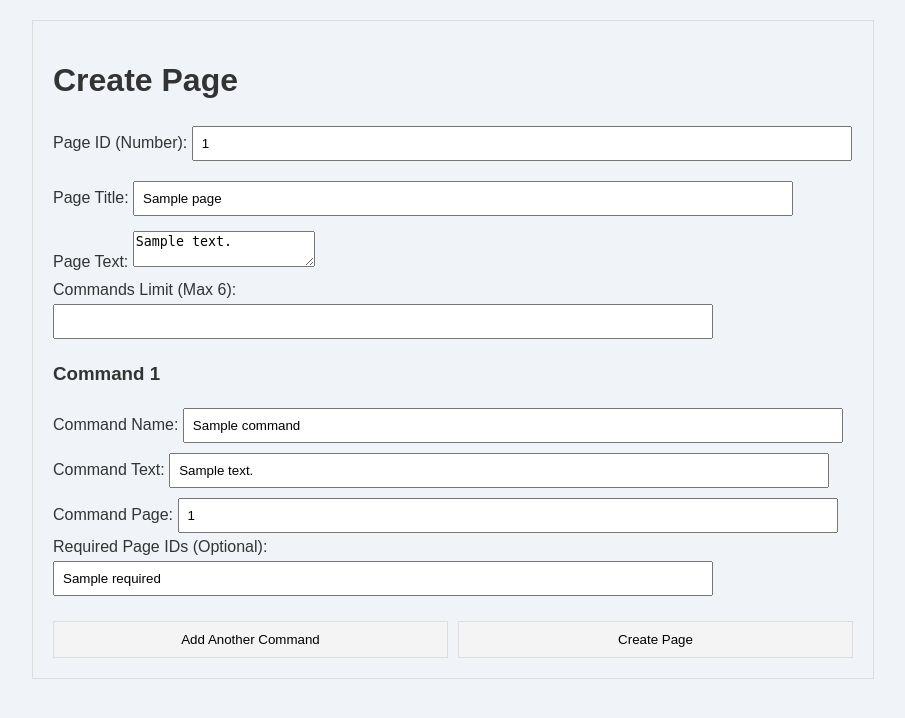
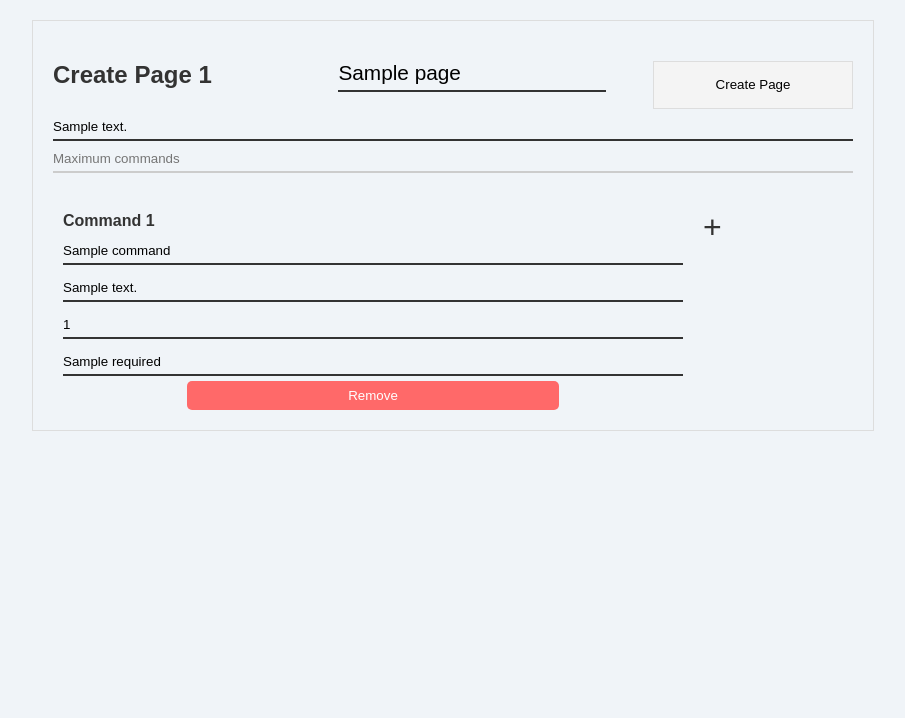
Before and after one commit to LAMagicx/coverse, a Python web app: template web_app/templates/create.html in a window 1280 px wide. Shown: the part 58-776 px from the top of the page, without its empty margins (187-1092 px from the left). Run offline with Jinja, Linux system fonts and the light colour scheme; the template is opened without the code that fills it: most values are stand-ins (such as "Sample title", 1, 10 or a date in 2020).

Commit message:
fix: adding better css for create form + bunch of bug fixes

```diff
--- a/api/ml-requirements.txt
+++ b/api/ml-requirements.txt
@@ -1 +1,2 @@
 spacy
+fastembed
--- a/api/requirements.txt
+++ b/api/requirements.txt
@@ -6,7 +6,6 @@ pydantic
 pyjwt
 passlib
 bcrypt
-fastembed
 python-json-logger
 loguru
 slowapi
--- a/web_app/static/styles.css
+++ b/web_app/static/styles.css
@@ -104,21 +104,13 @@ header h1 {
     padding: 20px;
 }
 
-.input-container {
-    margin: 10px 0;
-}
 
 .button-container {
     margin-top: 20px;
 }
 
-input {
-    padding: 8px;
-    width: 80%;
-    margin: 5px 0;
-}
 
-button {
+.button-container button {
     padding: 10px 20px;
     cursor: pointer;
 }
@@ -132,3 +124,129 @@ a {
   color: inherit; /* blue colors for links too */
   text-decoration: inherit; /* no underline */
 }
+
+#main-content {
+  display: grid;
+  grid-template-columns: auto;
+  grid-template-rows: auto auto 1fr 2fr;
+  grid-template-areas:
+    "title"
+    "error"
+    "text"
+    "commands";
+}
+
+#main-content .error {
+  grid-area: error;
+}
+
+#title-content {
+  grid-area: title;
+  display: flex;
+  justify-content: space-between;
+}
+
+#title-content h2 {
+  margin-right: 5%;
+}
+
+#text-content {
+  grid-area: text;
+}
+
+#command-content {
+  grid-area: commands;
+  overflow-x: auto;
+  white-space: nowrap;
+  display: flex;
+  flex-direction: row;
+}
+
+.command {
+  display: flex;
+  flex-direction: column;
+  margin: 0 10px;
+  width: 100%;
+  min-width: 140px;
+}
+
+
+#add-command-button {
+    cursor: pointer;
+    font-size: 2em;
+}
+
+.input-container {
+  position: relative;
+  margin: 5px 0;
+  height: auto;
+}
+
+.input-container input {
+  width: 100%;
+  border: none;
+  border-bottom: 2px solid #ccc;
+  padding: 5px 0;
+  background-color: transparent;
+  outline: none;
+}
+
+.input-container input:focus ~ .label,
+.input-container input:valid ~ .label {
+  top: -20px;
+  font-size: 16px;
+  color: #333;
+}
+
+.input-container .underline {
+  position: absolute;
+  bottom: 0;
+  left: 0;
+  height: 2px;
+  width: 100%;
+  background-color: #333;
+  transform: scaleX(0);
+  transition: all 0.3s ease;
+}
+
+.input-container input:focus ~ .underline,
+.input-container input:valid ~ .underline {
+  transform: scaleX(1);
+}
+
+.command h4 {
+  margin: 3px 0;
+}
+
+#page-title-container {
+  margin: 0px 0 0 5%;
+  padding: 10px 0;
+}
+
+#page-title-container input{
+  font-size: 1.3em;
+}
+
+.remove-button {
+    background-color: #FF6969;
+    width: 60%;
+    margin: 0 auto;
+    color: white;
+    border: none;
+    border-radius: 5px;
+    padding: 7px 7px;
+    cursor: pointer;
+    transition: background-color 0.3s ease-in-out;
+}
+
+.remove-button:hover {
+    background-color: #FF4444;
+}
+
+#add-command-button {
+  width: fit-content;
+}
+
+#create-page-button {
+  min-width: 200px;
+}
--- a/web_app/templates/create.html
+++ b/web_app/templates/create.html
@@ -1,106 +1,155 @@
 {% extends 'base.html' %}
 
 {% block content %}
-  <h1>Create Page</h1>
 
+<form id="create-page-form" method="post" action="/create/{{ page_id }}">
+  <div id="main-content">
     {% if error %}
     <p class="error">{{ error }}</p>
     {% endif %}
-
-  <form id="create-page-form" method="post" action="/create/{{ page_id }}">
-      <div class="input-container">
-          <label for="page-id">Page ID (Number):</label>
-          <input type="number" id="page-id" name="id" value="{{ page_id }}" required readonly>
+    <div id="title-content">
+      <h2>Create Page {{ page_id }}</h2>
+      <div id="page-title-container">
+        <div class="input-container" id="page-title-input">
+          <input type="text" id="page-title" name="title" placeholder="Page Title" {% if page %} value="{{ page.title }}" {% endif %} required>
+          <div class="underline"></div>
+        </div>
+      </div>
+      <div class="button-container">
+        <button id="create-page-button" type="submit">Create Page</button>
+      </div>
     </div>
 
+    <div id="text-content">
       <div class="input-container">
-          <label for="page-title">Page Title:</label>
-          <input type="text" id="page-title" name="title" {% if page %} value="{{ page.title }}" {% endif %} required>
+        <input id="page-text" name="text" placeholder="Page Text" {% if page %}value="{{ page.text }}"{% endif %} required>
+        <div class="underline"></div>
+      </div>
+      <div class="input-container">
+        <input type="number" id="commands-limit" placeholder="Maximum commands" name="limit" min="1" max="6" {% if page %} value="{{ page.limit }}" {% endif %} required>
+        <div class="underline"></div>
+      </div>
     </div>
 
+    <div id="command-content">
+      {% if page %}
+        {% for command in page.commands %}
+          <div class="command" id="command-{{ loop.index }}">
+            <h4>Command {{ loop.index }}</h4>
             <div class="input-container">
-          <label for="page-text">Page Text:</label>
-          <textarea id="page-text" name="text" required>{% if page %}{{ page.text }}{% endif %}</textarea>
+              <input type="text" id="command-name-{{ loop.index - 1 }}" name="commands[{{ loop.index - 1 }}][name]" value="{{ command.name }}" placeholder="Command Title" required>
+              <div class="underline"></div>
             </div>
-
             <div class="input-container">
-          <label for="commands-limit">Commands Limit (Max 6):</label>
-          <input type="number" id="commands-limit" name="limit" min="1" max="6" {% if page %} value="{{ page.limit }}" {% endif %} required>
+              <input type="text" id="command-text-{{ loop.index - 1 }}" name="commands[{{ loop.index - 1 }}][text]" value="{{ command.text }}" placeholder="Command Text" required>
+              <div class="underline"></div>
             </div>
-
-      {% if page %}
-      <div id="commands-container">
-          {% for command in page.commands %}
-          <div class="command-group">
-              <h3>Command {{ loop.index }}</h3>
-              <label for="command-name-{{ loop.index - 1 }}">Command Name:</label>
-              <input type="text" id="command-name-{{ loop.index - 1 }}" name="commands[{{ loop.index -1 }}][name]" value="{{ command.name }}" required>
-
-              <label for="command-text-{{ loop.index - 1}}">Command Text:</label>
-              <input type="text" id="command-text-{{ loop.index - 1 }}" name="commands[{{ loop.index - 1 }}][text]" value="{{ command.text }}" required>
-
-              <label for="command-page-{{ loop.index - 1 }}">Command Page:</label>
-              <input type="text" id="command-page-{{ loop.index - 1 }}" name="commands[{{ loop.index - 1 }}][page]" value="{{ command.page }}" required>
-
-              <label for="required-page-ids-{{ loop.index - 1 }}">Required Page IDs (Optional):</label>
-              <input type="text" id="required-page-ids-{{ loop.index - 1 }}" name="commands[{{ loop.index - 1 }}][required]" value="{{ command.required|join(', ') }}" placeholder="Comma-separated list">
+            <div class="input-container">
+              <input type="text" id="command-page-{{ loop.index - 1 }}" name="commands[{{ loop.index - 1 }}][page]" value="{{ command.page }}" placeholder="Command Page" required>
+              <div class="underline"></div>
+            </div>
+            <div class="input-container">
+              <input type="text" id="required-page-ids-{{ loop.index - 1 }}" name="commands[{{ loop.index - 1 }}][required]" value="{{ command.required|join(', ') }}" placeholder="Required Pages">
+              <div class="underline"></div>
+            </div>
+            <button class="remove-button" onclick="removeCommand(this);">Remove</button>
           </div>
         {% endfor %}
+      {% else %}
+        <div class="command" id="command-1">
+          <h4>Command 1</h4>
+          <div class="input-container">
+            <input type="text" id="command-name-0" name="commands[0][name]" placeholder="Command Title" required>
+            <div class="underline"></div>
           </div>
-      {% else %}
-      <div id="commands-container">
-          <!-- Initial command input fields -->
-          <div class="command-group">
-              <h3>Command 1</h3>
-              <label for="command-name-0">Command Name:</label>
-              <input type="text" id="command-name-0" name="commands[0][name]" required>
-
-              <label for="command-text-0">Command Text:</label>
-              <input type="text" id="command-text-0" name="commands[0][text]" required>
-
-              <label for="command-page-0">Command Page:</label>
-              <input type="text" id="command-page-0" name="commands[0][page]" required>
-
-              <label for="required-page-ids-0">Required Page IDs (Optional):</label>
-              <input type="text" id="required-page-ids-0" name="commands[0][required]" placeholder="Comma-separated list">
+          <div class="input-container">
+            <input type="text" id="command-text-0" name="commands[0][text]" placeholder="Command Text" required>
+            <div class="underline"></div>
           </div>
+          <div class="input-container">
+            <input type="text" id="command-page-0" name="commands[0][page]" placeholder="Command Page" required>
+            <div class="underline"></div>
+          </div>
+          <div class="input-container">
+            <input type="text" id="required-page-ids-0" name="commands[0][required]" placeholder="Required Pages">
+            <div class="underline"></div>
+          </div>
+          <button class="remove-button" onclick="removeCommand(this);">Remove</button>
         </div>
       {% endif %}
-
-      <div class="button-container">
-          <button type="button" id="add-command-btn">Add Another Command</button>
-          <button type="submit">Create Page</button>
+      <div class="command" id="add-command-button">+</div>
+    </div>
   </div>
 </form>
 
   <script>
-    document.getElementById('add-command-btn').addEventListener('click', function() {
-        const commandsContainer = document.getElementById('commands-container');
-        const currentCommandsCount = commandsContainer.children.length;
-        const commandsLimit = document.getElementById('commands-limit').value;
+    const addCommandButton = document.querySelector("#add-command-button");
+    const commandContainer = document.querySelector("#command-content");
+    const commandLimitInput = document.querySelector("#commands-limit");
 
-        if (currentCommandsCount < commandsLimit) {
-            const commandGroup = document.createElement('div');
-            commandGroup.className = 'command-group';
-            commandGroup.innerHTML = `
-                <h3>Command ${currentCommandsCount + 1}</h3>
-                <label for="command-name-${currentCommandsCount}">Command Name:</label>
-                <input type="text" id="command-name-${currentCommandsCount}" name="commands[${currentCommandsCount}][name]" required>
+    addCommandButton.addEventListener("click", () => {
+      const commandsLimit = document.getElementById('commands-limit').value || 1;
+      if (commandsLimit < commandContainer.children.length) {
+        alert("Maximun number of commands reached !")
+      } else {
+        const commandCount = document.querySelectorAll(".command").length; // Get the current number of commands
+        const newCommand = document.createElement("div")
+        newCommand.classList.add("command");
+        newCommand.id = `command-${commandCount + 1}`; // Set new id for the command
 
-                <label for="command-text-${currentCommandsCount}">Command Text:</label>
-                <input type="text" id="command-text-${currentCommandsCount}" name="commands[${currentCommandsCount}][text]" required>
+        // Update the newCommand's HTML to reflect the correct ids and placeholders for new inputs
+        newCommand.innerHTML = `
+          <h4>Command ${commandCount + 1}</h4>
+          <div class="input-container">
+            <input type="text" id="command-name-${commandCount}" name="commands[${commandCount}][name]" placeholder="Command Title" required>
+            <div class="underline"></div>
+          </div>
+          <div class="input-container">
+            <input type="text" id="command-text-${commandCount}" name="commands[${commandCount}][text]" placeholder="Command Text" required>
+            <div class="underline"></div>
+          </div>
+          <div class="input-container">
+            <input type="text" id="command-page-${commandCount}" name="commands[${commandCount}][page]" placeholder="Command Page" required>
+            <div class="underline"></div>
+          </div>
+          <div class="input-container">
+            <input type="text" id="required-page-ids-${commandCount}" name="commands[${commandCount}][required]" placeholder="Required Pages">
+            <div class="underline"></div>
+          </div>
+          <button class="remove-button" onclick="removeCommand(this);">Remove</button>
+        `;
 
-                <label for="command-page-${currentCommandsCount}">Command Page:</label>
-                <input type="text" id="command-page-${currentCommandsCount}" name="commands[${currentCommandsCount}][page]" required>
+        // Insert the new command before the add button
+        commandContainer.insertBefore(newCommand, addCommandButton);
 
-                <label for="required-page-ids-${currentCommandsCount}">Required Page IDs (Optional):</label>
-                <input type="text" id="required-page-ids-${currentCommandsCount}" name="commands[${currentCommandsCount}][required]" placeholder="Comma-separated list">
-            `;
-            commandsContainer.appendChild(commandGroup);
-        } else {
-            alert("Maximum number of commands reached.");
+        // Update command numbers
+        updateCommandNumbers();
       }
     });
+
+    function removeCommand(ele) {
+      ele.parentNode.remove();
+      updateCommandNumbers();
+    }
+
+    function updateCommandNumbers() {
+      commandLimitInput.setAttribute("min", commandContainer.children.length - 1);
+      const commands = document.querySelectorAll(".command");
+      commands.forEach((command, index) => {
+        current_index = command.id.match(/\d+/)[0] - 1;
+        command.id = `command-${index + 1}`;
+        command.querySelector("h4").textContent = `Command ${index + 1}`;
+        command.querySelector(`#command-name-${current_index}`).setAttribute("id", `command-name-${index}`);
+        command.querySelector(`#command-text-${current_index}`).setAttribute("id", `command-text-${index}`);
+        command.querySelector(`#command-page-${current_index}`).setAttribute("id", `command-page-${index}`);
+        command.querySelector(`#required-page-ids-${current_index}`).setAttribute("id", `required-page-ids-${index}`);
+        command.querySelector(`[name="commands[${current_index}][name]"]`).setAttribute("name", `commands[${index}][name]`);
+        command.querySelector(`[name="commands[${current_index}][text]"]`).setAttribute("name", `commands[${index}][text]`);
+        command.querySelector(`[name="commands[${current_index}][page]"]`).setAttribute("name", `commands[${index}][page]`);
+        command.querySelector(`[name="commands[${current_index}][required]"]`).setAttribute("name", `commands[${index}][required]`);
+      });
+    }
+
   </script>
 
 {% endblock %}
--- a/web_app/templates/not_found.html
+++ b/web_app/templates/not_found.html
@@ -1,8 +1,13 @@
 {% extends 'base.html' %}
 
 {% block content %}
+{% if error %}
+<h2 class="page-title">Page {{ page_id }} already exists.</h2>
+<p class="page-text">The page you are trying to create already exists. Please try to create a different page.</p>
+{% else %}
 <h2 class="page-title">Page {{ page_id }} not found.</h2>
 <p class="page-text">The page you are looking for could not be found but probably hasn't been created yet. You can either go back to the start and start again, or you can decide to write this page and continue the story.</p>
+{% endif %}
 
 <div class="button-container">
   <button onclick="window.location.href='/page/0'">Restart</button>
```
Also changed, not shown: web_app/app.py (+15 -6 lines), 1 other file. Lines whose indentation alone changed are shown as unchanged.
